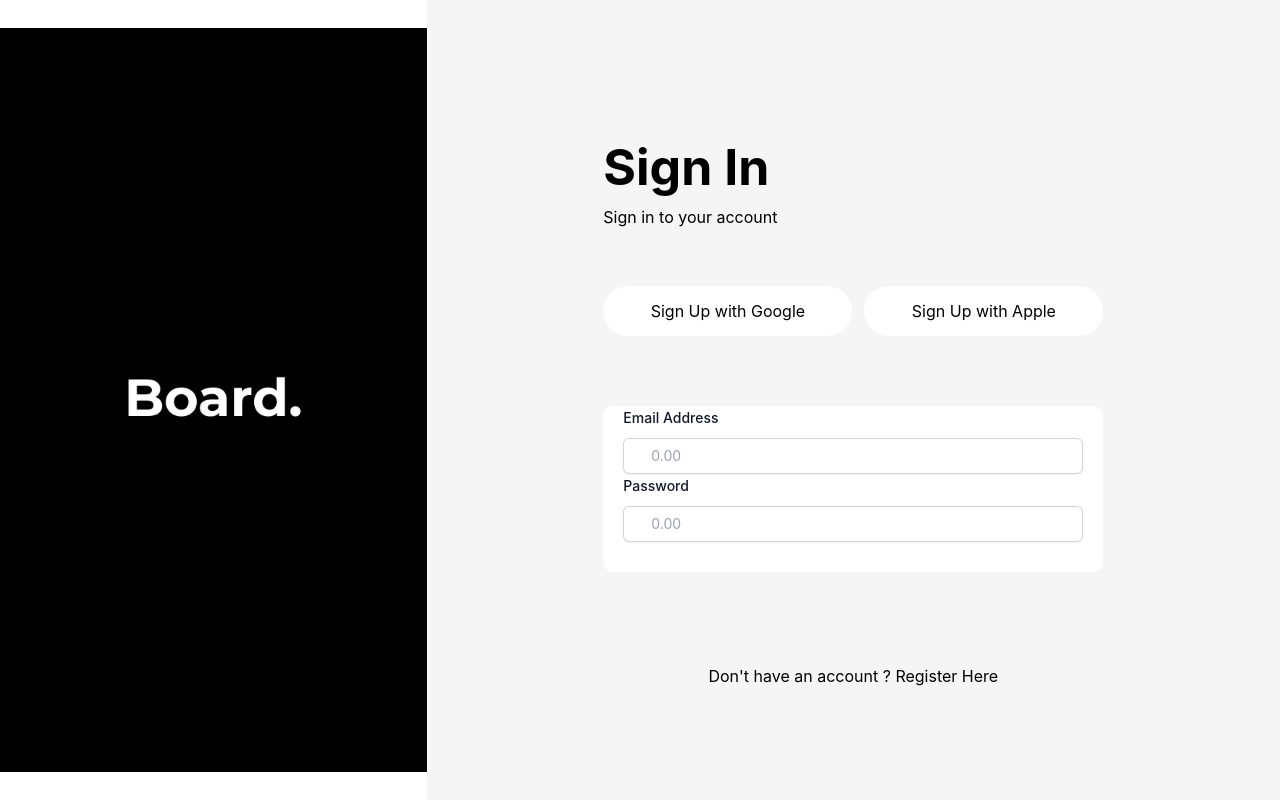
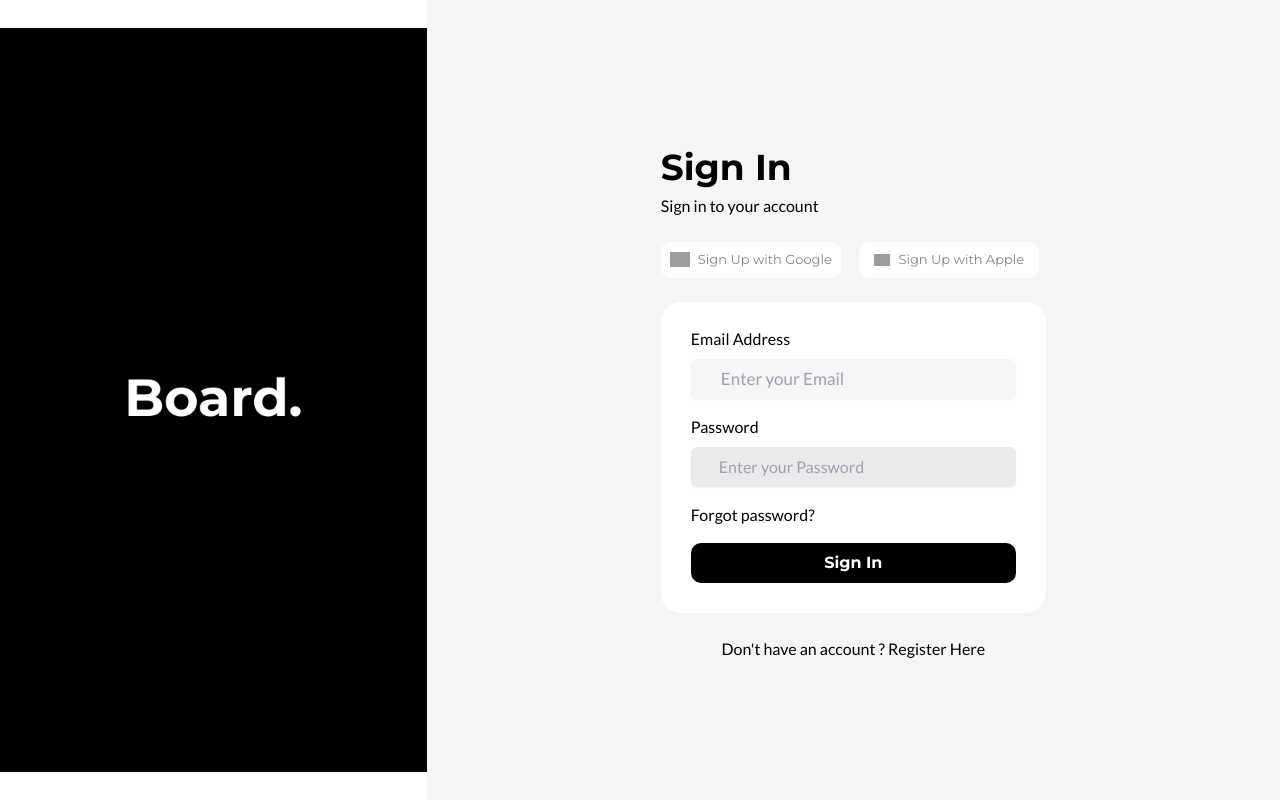
Before and after one commit to Sammy970/reactjs-assignment, a React (Create React App) app: page / in a window 1280 px wide. Built offline with nearby package versions, Linux system fonts and the light colour scheme; grey boxes are pictures that could not be loaded.

Commit message:
Added fonts and sizing to make it more similar

```diff
--- a/src/Components/CSS/Section2.css
+++ b/src/Components/CSS/Section2.css
@@ -1,34 +1,85 @@
+@import url("https://fonts.googleapis.com/css2?family=Montserrat:wght@700&display=swap");
+@import url("https://fonts.googleapis.com/css2?family=Montserrat&display=swap");
+@import url("https://fonts.googleapis.com/css2?family=Lato&display=swap");
+
 .container {
-    /* background-color: rebeccapurple; */
-    width: 500px;
-    height: 700px;
+  /* background-color: rebeccapurple; */
+  /* width: 500px; */
+  /* height: 700px; */
+  margin-left: auto;
+  margin-right: auto;
+  width: 385px;
 }
 
 h1 {
-    font-size: 50px;
-    font-weight: bold;
+  font-size: 36px;
+  font-weight: bold;
+  font-family: "Montserrat", sans-serif;
 }
 
-.heading-text {
-    margin-top: 80px;
+p {
+  font-size: 16px;
+  font-family: "Lato", sans-serif;
+  color: #000000;
+}
+
+label {
+  font-size: 16px;
+  font-family: "Lato", sans-serif;
+  color: #000000;
 }
 
 button {
-    background-color: #FFFFFF;
-    height: 50px;
-    margin-top: auto;
-    margin-bottom: auto;
+  background-color: #ffffff;
+  margin-top: auto;
+  margin-bottom: auto;
+  width: 180px;
+  height: 36px;
+  color: #858585;
+  font-family: "Montserrat", sans-serif;
+  font-size: 13px;
+  border-radius: 10px;
 }
 
 .login-container {
-    /* margin-top: -20px; */
-    background-color: #FFFFFF;
-    border-radius: 10px;
-    /* padding: 40px; */
+  /* margin-top: -20px; */
+  background-color: #ffffff;
+  border-radius: 20px;
+  /* padding: 20px; */
+  width: 385px;
 }
 
 .details {
-    padding-left: 20px;
-    padding-right: 20px;
-    padding-bottom: 20px;
+  padding-left: 30px;
+  padding-right: 30px;
+  padding-top: 25px;
+  padding-bottom: 30px;
+  /* padding-bottom: 20px; */
 }
+
+.inputBox {
+  border: 2px solid #f5f5f5;
+  background-color: #f5f5f5;
+  /* width: 325px; */
+  height: 40px;
+  font-family: "Lato", sans-serif;
+  font-size: 17px;
+}
+
+.inputBox2 {
+  background-color: #eaeaea;
+  /* width: 325px; */
+  height: 40px;
+  font-family: "Lato", sans-serif;
+}
+
+.sign-in-btn {
+  background-color: #000000;
+  border-radius: 10px;
+  width: 325px;
+  height: 40px;
+  color: #ffffff;
+  font-weight: bold;
+  font-size: 16px;
+  font-family: "Montserrat", sans-serif;
+}
--- a/src/Components/Section2.js
+++ b/src/Components/Section2.js
@@ -3,23 +3,37 @@ import "./CSS/Section2.css";
 
 const Section2 = () => {
   return (
-    <div className="container grid grid-rows-4 gap-3 grid-flow-col justify-content-center">
+    <div className="container grid grid-rows-auto gap-6">
       <div className="heading-text">
         <h1>Sign In</h1>
         <p>Sign in to your account</p>
       </div>
 
       <div className="grid grid-flow-col auto-col-max gap-3">
-        <button className="rounded-full">Sign Up with Google</button>
-        <button className="rounded-full">Sign Up with Apple</button>
+        <button className="flex items-center justify-center gap-2">
+          <img
+            src="https://freepngimg.com/save/66274-school-google-pearl-button-up-sign-middle/1600x1600"
+            alt="google logo"
+            width="20px"
+            height="20px"
+          />
+          Sign Up with Google
+        </button>
+        <button className="flex items-center justify-center gap-2">
+          <img
+            src="https://upload.wikimedia.org/wikipedia/commons/thumb/1/1b/Apple_logo_grey.svg/1200px-Apple_logo_grey.svg.png"
+            alt="google logo"
+            width="16px"
+            height="16px"
+          />
+          Sign Up with Apple
+        </button>
       </div>
 
       <div className="login-container">
-        <div className="details">
-          <label
-            htmlFor="email"
-            className="block text-sm font-medium leading-6 text-gray-900"
-          >
+        <div className="details grid grid-rows-auto gap-4">
+          <div>
+            <label htmlFor="email" className="block">
               Email Address
             </label>
             <div className="relative mt-2 rounded-md shadow-sm">
@@ -27,15 +41,13 @@ const Section2 = () => {
                 type="text"
                 name="email"
                 id="email"
-              className="block w-full rounded-md border-0 py-1.5 pl-7 pr-8 text-gray-900 ring-1 ring-inset ring-gray-300 placeholder:text-gray-400 focus:ring-2 focus:ring-inset focus:ring-indigo-600 sm:text-sm sm:leading-6"
-              placeholder="0.00"
+                className="block w-full rounded-md border-0 py-1.5 pl-7 pr-8 inputBox"
+                placeholder="Enter your Email"
               />
             </div>
+          </div>
           <div>
-            <label
-              htmlFor="pass"
-              className="block text-sm font-medium leading-6 text-gray-900"
-            >
+            <label htmlFor="pass" className="block">
               Password
             </label>
             <div className="relative mt-2 rounded-md shadow-sm">
@@ -43,10 +55,18 @@ const Section2 = () => {
                 type="password"
                 name="pass"
                 id="pass"
-                className="block w-full rounded-md border-0 py-1.5 pl-7 pr-8 text-gray-900 ring-1 ring-inset ring-gray-300 placeholder:text-gray-400 focus:ring-2 focus:ring-inset focus:ring-indigo-600 sm:text-sm sm:leading-6"
-                placeholder="0.00"
+                className="block w-full rounded-md border-0 py-1.5 pl-7 pr-8 text-gray-900 inputBox2"
+                placeholder="Enter your Password"
               />
             </div>
+          </div>
+
+          <div>
+            <p>Forgot password?</p>
+          </div>
+
+          <div>
+            <button className="sign-in-btn">Sign In</button>
           </div>
         </div>
       </div>
```
Lines whose indentation alone changed are shown as unchanged.
